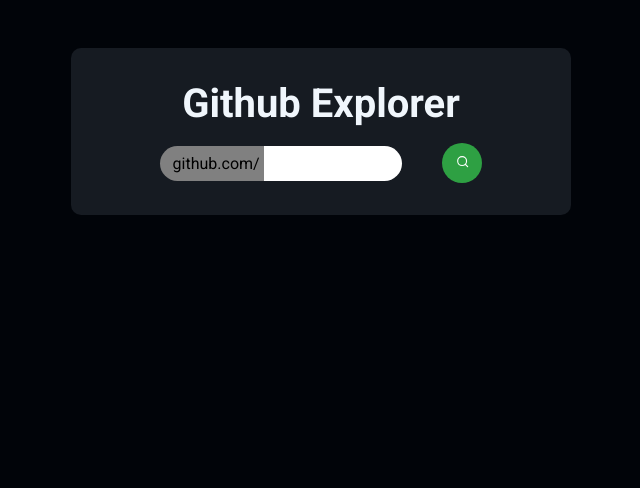
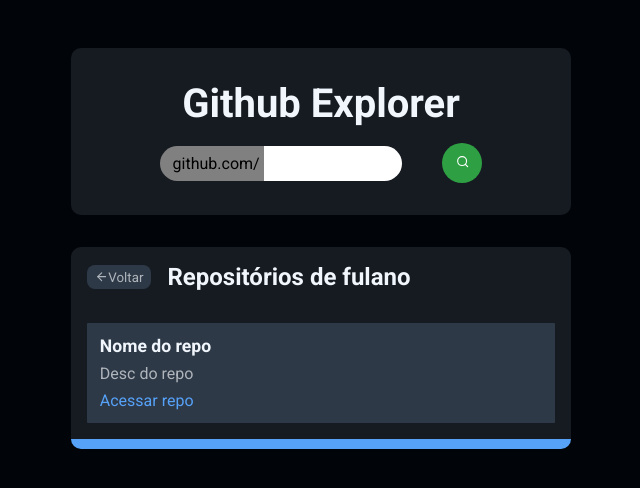
Before and after one commit to RODRIGOF3RREIRA/project-github-explorer, a React (Create React App) app: page / in a window 1280 px wide. Shown: the top 488 px of the page, without its empty margins (319-959 px from the left). Built offline with nearby package versions, Linux system fonts and the light colour scheme.

Commit message:
add user components end styles

```diff
--- a/src/App.jsx
+++ b/src/App.jsx
@@ -3,15 +3,17 @@
 import { Container } from "./styles/Home";
 import { SearchBar } from "./components/SearchBar";
 import { User } from "./components/User";
+import { ReposList } from "./components/ReposList";
 
 function App() {
   const [user, setUser] = useState();
-  const [userRepos, setUserRepos] = useState()
+  const [userRepos, setUserRepos] = useState();
 
   return (
     <Container>
-      <SearchBar setUser={setUser} setUserRepos = {setUserRepos} />
-      {user && <User user={user} userRepos = {userRepos}/>}
+      <SearchBar setUser={setUser} setUserRepos={setUserRepos} />
+      {user && <User user={user} userRepos={userRepos} />}
+      <ReposList />
       <GlobalStyle />
     </Container>
   );
--- /dev/null
+++ b/src/components/ReposList/index.jsx
@@ -0,0 +1,24 @@
+import { FiArrowLeft } from "react-icons/fi";
+import { Container } from "./styles";
+
+export function ReposList() {
+  return (
+    <Container>
+      <div>
+        <button type="button">
+          <FiArrowLeft />
+          Voltar
+        </button>
+        <h1>Repositórios de fulano</h1>
+      </div>
+
+      <ul>
+        <li>
+          <h2>Nome do repo</h2>
+          <p>Desc do repo</p>
+          <a href="/">Acessar repo</a>
+        </li>
+      </ul>
+    </Container>
+  );
+}
--- /dev/null
+++ b/src/components/ReposList/styles.js
@@ -0,0 +1,66 @@
+import styled from "styled-components";
+
+export const Container = styled.main`
+  width: 100%;
+  background: var(--shape);
+  border-radius: 10px;
+  border-bottom: 10px solid var(--blue);
+
+  div {
+    display: flex;
+    align-items: center;
+    gap: 1rem;
+    padding: 1rem;
+
+    button {
+      display: flex;
+      align-items: center;
+      color: var(--text-secondary);
+      background: var(--shape-light);
+      padding: 0.3rem 0.5rem;
+      border-radius: 8px;
+      transition: filter 0.3s ease;
+
+      &:hover {
+        filter: brightness(80%);
+      }
+    }
+
+    h1 {
+      font-size: 1.5rem;
+      color: var(--text);
+    }
+  }
+
+  ul {
+    padding: 1rem;
+    display: flex;
+    flex-direction: column;
+    align-items: center;
+    gap: 00.5rem;
+  }
+
+  li {
+    width: 100%;
+    background: var(--shape-light);
+    border-radius: 1px;
+    padding: 0.8rem;
+    display: flex;
+    flex-direction: column;
+    align-items: flex-start;
+    gap: 0.5rem;
+  }
+
+  h2 {
+    font-size: 1.1rem;
+    color: var(--text);
+  }
+
+  p {
+    color: var(--text-secondary);
+  }
+
+  a {
+    color: var(--blue);
+  }
+`;
```
